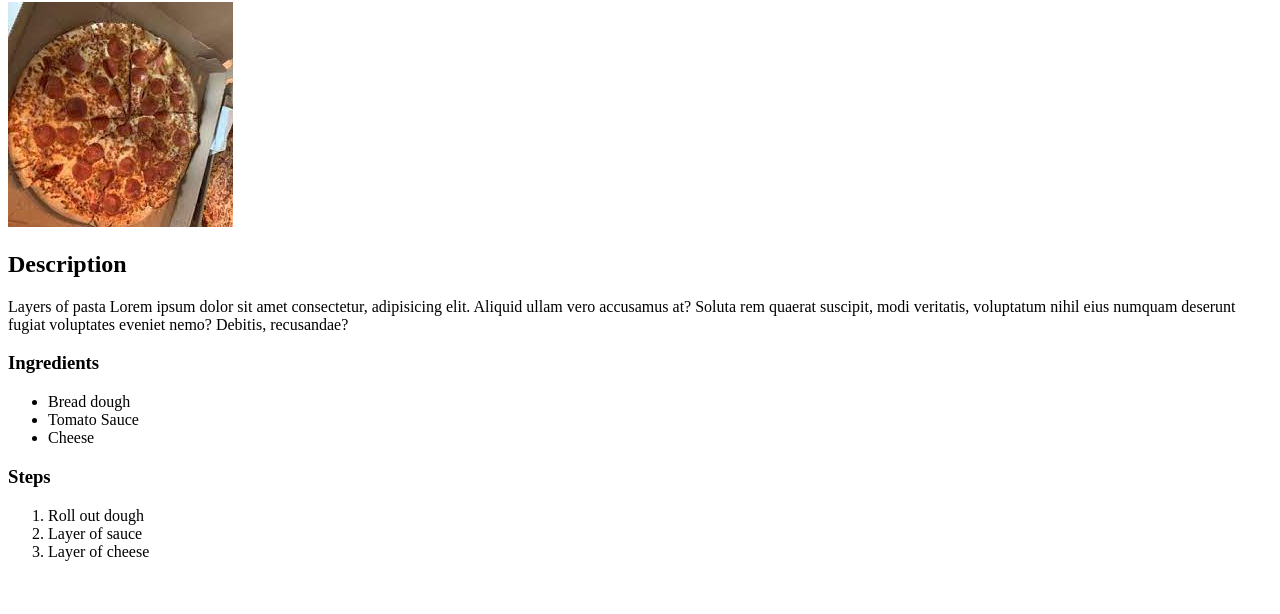
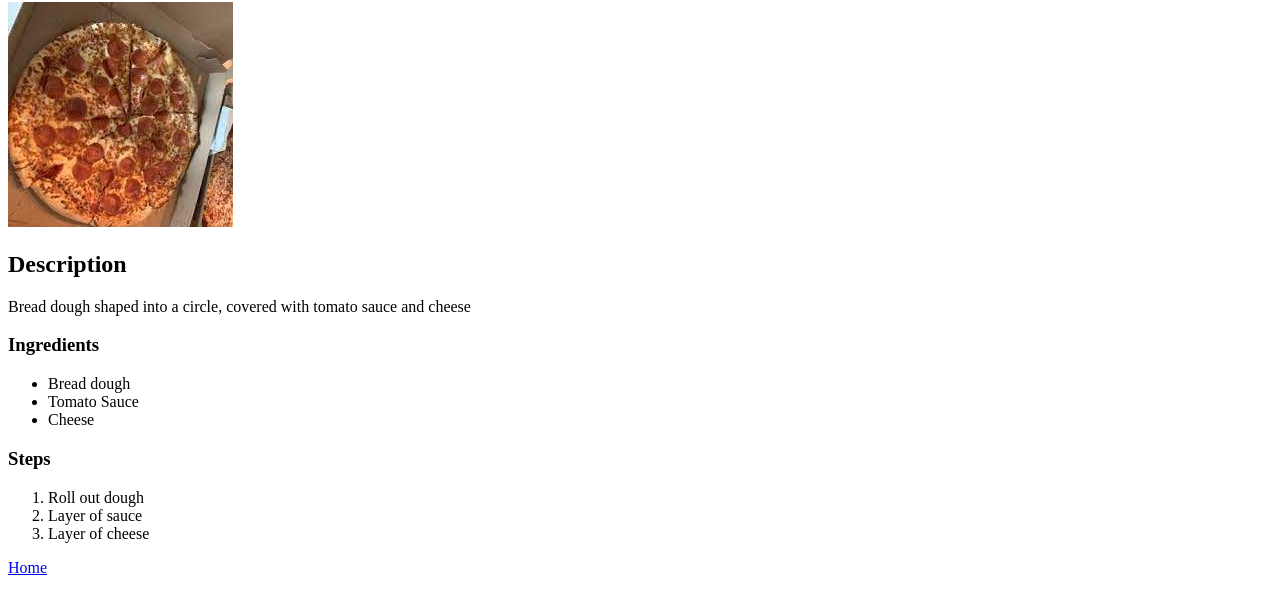
Before and after one commit to FitzTurtle/odin-recipes, a plain HTML site: page recipes/pizza.html in a window 1280 px wide. Shown: the part 78-692 px from the top of the page. Drawn offline with Linux system fonts and the light colour scheme.

Commit message:
Fixed burger and pizza descriptions

```diff
--- a/recipes/pizza.html
+++ b/recipes/pizza.html
@@ -9,7 +9,7 @@
         <h1>Lasagna</h1>
         <img src="../images/pizza.jpeg">
         <h2>Description</h2>
-        <p>Layers of pasta Lorem ipsum dolor sit amet consectetur, adipisicing elit. Aliquid ullam vero accusamus at? Soluta rem quaerat suscipit, modi veritatis, voluptatum nihil eius numquam deserunt fugiat voluptates eveniet nemo? Debitis, recusandae?</p>
+        <p>Bread dough shaped into a circle, covered with tomato sauce and cheese</p>
 
         <h3>Ingredients</h3>
         <ul>
@@ -24,5 +24,6 @@
             <li>Layer of sauce</li>
             <li>Layer of cheese</li>
         </ol>
+        <a href="../index.html">Home</a>
     </body>
 </html>
```
Also changed, not shown: recipes/burger.html (+2 -2 lines).
